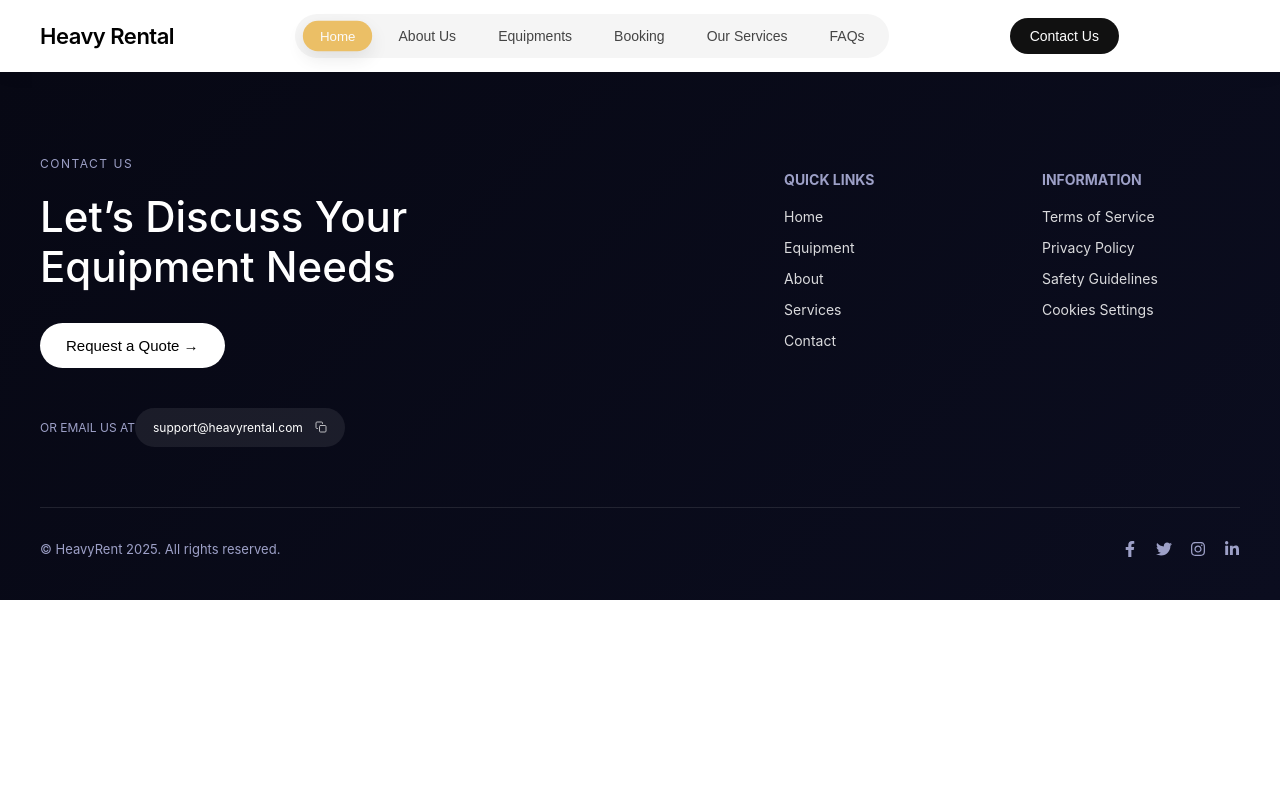
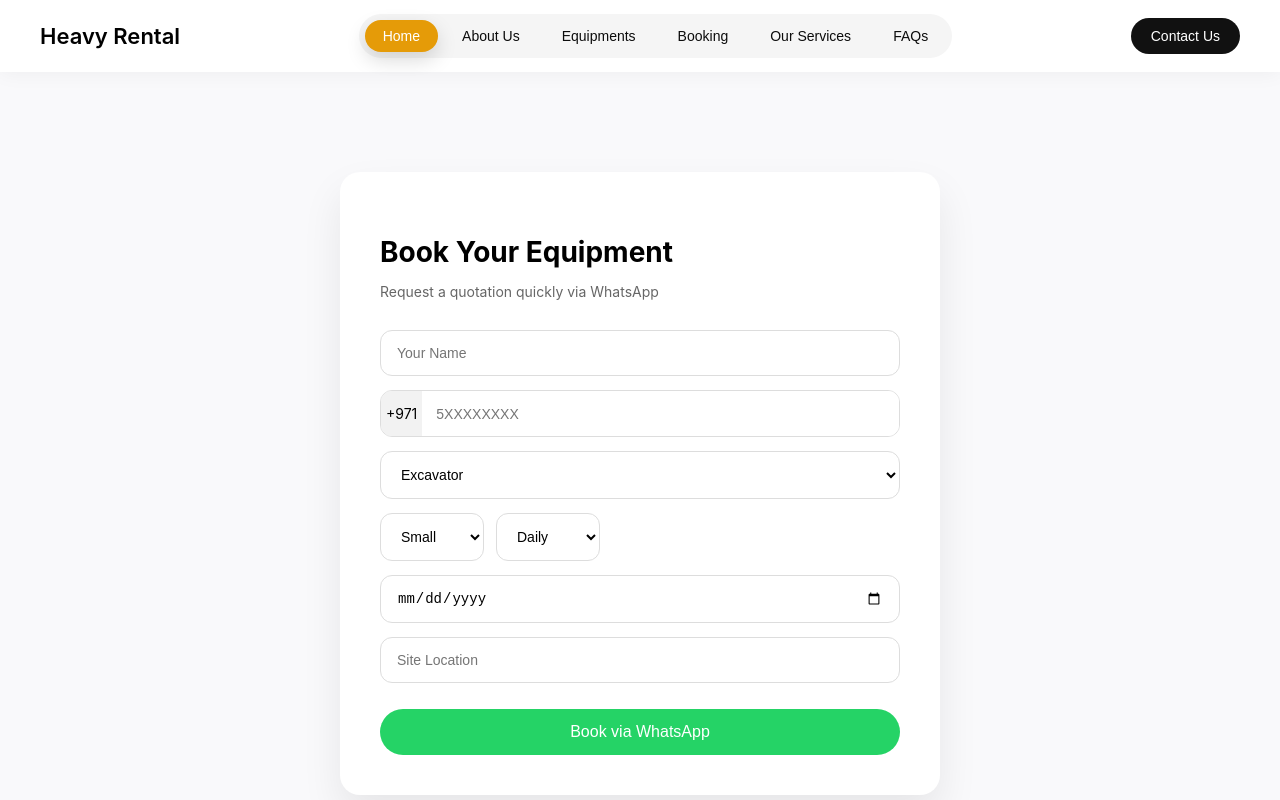
Before and after one commit to geekyneha/mach-hire-dxb, a React (Vite) app: page /booking in a window 1280 px wide. Shown: the top 800 px of the page. Built offline with nearby package versions, Linux system fonts and the light colour scheme.

Commit message:
feat:  add booking page

```diff
--- a/src/components/Navbar/Navbar.module.css
+++ b/src/components/Navbar/Navbar.module.css
@@ -1,3 +1,4 @@
+/* ================= HEADER ================= */
 .header {
   height: 72px;
   padding: 0 40px;
@@ -11,14 +12,14 @@
   z-index: 100;
 }
 
-/* Logo */
+/* ================= LOGO ================= */
 .logo {
   font-size: 22px;
   font-weight: 600;
-  letter-spacing: -0.5px;
+  cursor: pointer;
 }
 
-/* Nav container */
+/* ================= DESKTOP NAV ================= */
 .nav {
   display: flex;
   background: #f5f5f5;
@@ -27,7 +28,6 @@
   gap: 6px;
 }
 
-/* Nav items */
 .navItem {
   border: none;
   background: transparent;
@@ -36,23 +36,17 @@
   font-weight: 500;
   border-radius: 999px;
   cursor: pointer;
-  color: #444;
+  color: #0c0c0c;
   transition: all 0.3s ease;
 }
 
-.navItem:hover {
-  color: #000000;
-}
-
-/* Active pill */
 .active {
   background: #e59b08;
   color: #fff;
   box-shadow: 0 8px 20px rgba(0, 0, 0, 0.15);
-  animation: pop 0.3s ease;
 }
 
-/* Right actions */
+/* ================= ACTIONS ================= */
 .actions {
   display: flex;
   align-items: center;
@@ -60,8 +54,8 @@
 }
 
 .searchBtn {
+  background: transparent;
   border: none;
-  background: transparent;
   font-size: 18px;
   cursor: pointer;
 }
@@ -74,29 +68,91 @@
   color: #fff;
   font-size: 14px;
   cursor: pointer;
-  transition: transform 0.3s ease, box-shadow 0.3s ease;
 }
 
-.contactBtn:hover {
-  transform: translateY(-2px);
-  box-shadow: 0 10px 25px rgba(0, 0, 0, 0.2);
+/* ================= HAMBURGER ================= */
+.hamburger {
+  display: none;
+  width: 26px;
+  height: 18px;
+  flex-direction: column;
+  justify-content: space-between;
+  cursor: pointer;
 }
 
-/* Animation */
-@keyframes pop {
-  0% {
-    transform: scale(0.95);
-    opacity: 0.6;
+.hamburger span {
+  height: 2px;
+  background: #111;
+  border-radius: 2px;
+}
+
+/* ================= MOBILE DROPDOWN ================= */
+.mobileBox {
+  position: absolute;
+  top: 80px;
+  right: 20px;
+  width: 240px;
+  background: #ffffff;
+  border-radius: 16px;
+  box-shadow: 0 20px 40px rgba(0, 0, 0, 0.15);
+  padding: 16px;
+  display: flex;
+  flex-direction: column;
+  gap: 10px;
+  animation: dropdown 0.35s ease;
+  z-index: 200;
+}
+
+/* Close button */
+.closeBtn {
+  align-self: flex-end;
+  background: transparent;
+  border: none;
+  font-size: 18px;
+  cursor: pointer;
+}
+
+/* Mobile nav item */
+.mobileItem {
+  background: #f5f5f5;
+  border: none;
+  padding: 10px 14px;
+  border-radius: 10px;
+  font-size: 14px;
+  cursor: pointer;
+  text-align: center;
+}
+
+.activeMobile {
+  color: #e59b08;
+}
+
+/* ================= ANIMATION ================= */
+@keyframes dropdown {
+  from {
+    opacity: 0;
+    transform: translateY(-10px) scale(0.95);
   }
-  100% {
-    transform: scale(1);
+  to {
     opacity: 1;
+    transform: translateY(0) scale(1);
   }
 }
 
-/* Responsive */
+/* ================= RESPONSIVE ================= */
 @media (max-width: 900px) {
-  .nav {
+  .nav,
+  .actions {
     display: none;
   }
+
+  .hamburger {
+    display: flex;
+  }
 }
+
+@media (max-width: 480px) {
+  .header {
+    padding: 0 20px;
+  }
+}
--- a/src/pages/Booking.jsx
+++ b/src/pages/Booking.jsx
@@ -1,7 +1,173 @@
-import React from "react";
+import { useState } from "react";
+import styles from "./Booking.module.css";
 
 const Booking = () => {
-  return <div></div>;
+  const [form, setForm] = useState({
+    name: "",
+    phone: "",
+    equipment: "Excavator",
+    size: "Medium",
+    duration: "Daily",
+    startDate: "",
+    location: "",
+  });
+
+  const [errors, setErrors] = useState({});
+
+  const validate = () => {
+    const newErrors = {};
+
+    if (!/^[A-Za-z ]{3,}$/.test(form.name)) {
+      newErrors.name = "Enter a valid name";
+    }
+
+    if (!/^[0-9]{8,9}$/.test(form.phone)) {
+      newErrors.phone = "Enter a valid UAE number";
+    }
+
+    if (!form.startDate) {
+      newErrors.startDate = "Select a start date";
+    }
+
+    if (form.location.trim().length < 3) {
+      newErrors.location = "Enter a valid location";
+    }
+
+    setErrors(newErrors);
+    return Object.keys(newErrors).length === 0;
+  };
+
+  const handleChange = (e) => {
+    setForm({ ...form, [e.target.name]: e.target.value });
+  };
+
+  const handleSubmit = (e) => {
+    e.preventDefault();
+    if (!validate()) return;
+
+    const fullPhone = `+971${form.phone}`;
+
+    const message = `
+Hello,
+
+I would like to request a quotation for heavy machinery rental in the UAE.
+
+Please provide the available equipment options along with rental rates and terms.
+
+Thank you.
+`;
+
+    window.open(
+      `https://wa.me/97100000000?text=${encodeURIComponent(message)}`,
+      "_blank"
+    );
+  };
+
+  return (
+    <section className={styles.booking}>
+      <div className={styles.card}>
+        <h2 className={styles.title}>Book Your Equipment</h2>
+        <p className={styles.subtitle}>
+          Request a quotation quickly via WhatsApp
+        </p>
+
+        <form className={styles.form} onSubmit={handleSubmit}>
+          {/* Name */}
+          <div className={styles.field}>
+            <input
+              className={styles.input}
+              name="name"
+              placeholder="Your Name"
+              onChange={handleChange}
+            />
+            {errors.name && <span className={styles.error}>{errors.name}</span>}
+          </div>
+
+          {/* Phone */}
+          <div className={styles.field}>
+            <div className={styles.phoneWrap}>
+              <span className={styles.code}>+971</span>
+              <input
+                className={styles.phoneInput}
+                name="phone"
+                placeholder="5XXXXXXXX"
+                onChange={handleChange}
+              />
+            </div>
+            {errors.phone && (
+              <span className={styles.error}>{errors.phone}</span>
+            )}
+          </div>
+
+          {/* Equipment */}
+          <select
+            className={styles.select}
+            name="equipment"
+            onChange={handleChange}
+          >
+            <option>Excavator</option>
+            <option>Wheel Loader</option>
+            <option>Dump Truck</option>
+            <option>Backhoe Loader</option>
+          </select>
+
+          {/* Size & Duration */}
+          <div className={styles.row}>
+            <select
+              className={styles.select}
+              name="size"
+              onChange={handleChange}
+            >
+              <option>Small</option>
+              <option>Medium</option>
+              <option>Large</option>
+            </select>
+
+            <select
+              className={styles.select}
+              name="duration"
+              onChange={handleChange}
+            >
+              <option>Daily</option>
+              <option>Weekly</option>
+              <option>Monthly</option>
+            </select>
+          </div>
+
+          {/* Date */}
+          <div className={styles.field}>
+            <input
+              className={styles.input}
+              type="date"
+              name="startDate"
+              min={new Date().toISOString().split("T")[0]}
+              onChange={handleChange}
+            />
+            {errors.startDate && (
+              <span className={styles.error}>{errors.startDate}</span>
+            )}
+          </div>
+
+          {/* Location */}
+          <div className={styles.field}>
+            <input
+              className={styles.input}
+              name="location"
+              placeholder="Site Location"
+              onChange={handleChange}
+            />
+            {errors.location && (
+              <span className={styles.error}>{errors.location}</span>
+            )}
+          </div>
+
+          <button className={styles.button} type="submit">
+            Book via WhatsApp
+          </button>
+        </form>
+      </div>
+    </section>
+  );
 };
 
 export default Booking;
--- /dev/null
+++ b/src/pages/Booking.module.css
@@ -0,0 +1,118 @@
+.booking {
+  padding: 100px 20px;
+  background: #f9f9fb;
+  display: flex;
+  justify-content: center;
+}
+
+.card {
+  width: 100%;
+  max-width: 520px;
+  background: #ffffff;
+  border-radius: 20px;
+  padding: 40px;
+  box-shadow: 0 20px 40px rgba(0, 0, 0, 0.08);
+}
+
+.title {
+  font-size: 28px;
+  margin-bottom: 6px;
+}
+
+.subtitle {
+  font-size: 14px;
+  color: #666;
+  margin-bottom: 30px;
+}
+
+.form {
+  display: flex;
+  flex-direction: column;
+  gap: 14px;
+}
+
+.field {
+  display: flex;
+  flex-direction: column;
+}
+
+.input {
+  padding: 14px 16px;
+  border-radius: 12px;
+  border: 1px solid #ddd;
+  font-size: 14px;
+}
+
+.select {
+  padding: 14px 16px;
+  border-radius: 12px;
+  border: 1px solid #ddd;
+  font-size: 14px;
+  background: #fff;
+}
+
+.row {
+  display: flex;
+  gap: 12px;
+}
+
+.phoneWrap {
+  display: flex;
+  border: 1px solid #ddd;
+  border-radius: 12px;
+  overflow: hidden;
+}
+
+.code {
+  background: #f2f2f2;
+  padding: 14px 5px;
+  font-size: 14px;
+}
+.flag {
+  background: #f2f2f2;
+  font-size: 18px;
+  padding: 13px 0;
+  padding-left: 10px;
+}
+
+.phoneInput {
+  border: none;
+  padding: 14px;
+  width: 100%;
+  font-size: 14px;
+  outline: none;
+}
+
+.error {
+  margin-top: 4px;
+  font-size: 12px;
+  color: #d9534f;
+}
+
+.button {
+  margin-top: 12px;
+  padding: 14px;
+  border-radius: 999px;
+  border: none;
+  background: #25d366;
+  color: #fff;
+  font-size: 16px;
+  cursor: pointer;
+  transition: transform 0.2s ease, box-shadow 0.2s ease;
+}
+
+.button:hover {
+  transform: translateY(-2px);
+  box-shadow: 0 10px 25px rgba(37, 211, 102, 0.3);
+}
+
+/* Responsive */
+@media (max-width: 600px) {
+  .card {
+    padding: 28px 22px;
+  }
+
+  .row {
+    flex-direction: column;
+  }
+}
```
